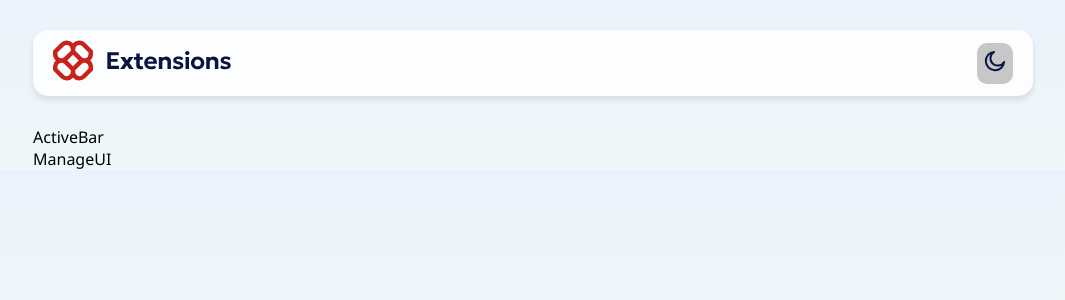
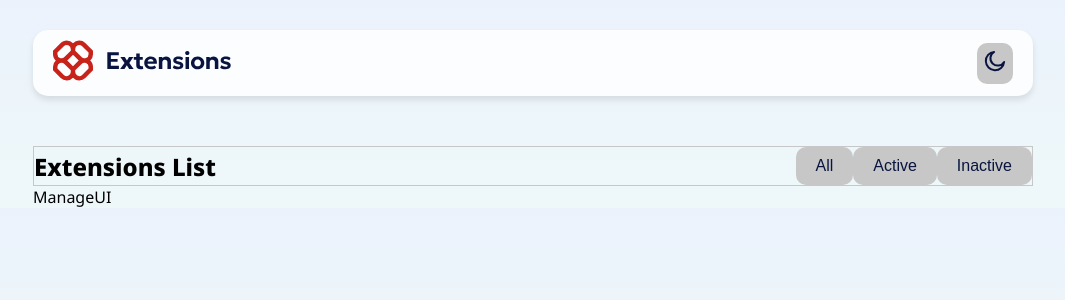
Before and after one commit to nickonyi/Browser-extensions-manager-ui-, a React (Vite) app: page / in a window 1280 px wide. Shown: the top 300 px of the page, without its empty margins (107-1172 px from the left). Built offline with nearby package versions, Linux system fonts and the light colour scheme.

Commit message:
styling the theme icon

```diff
--- a/src/components/ActiveBar.jsx
+++ b/src/components/ActiveBar.jsx
@@ -1,7 +1,18 @@
 import React from 'react';
 
 function ActiveBar() {
-  return <div>ActiveBar</div>;
+  return (
+    <div className="active-bar-container">
+      <div className="active-bar-text">
+        <p className="active-bar-text-title">Extensions List</p>
+      </div>
+      <div className="active-bar-buttons">
+        <button className="active-bar-button active">All</button>
+        <button className="active-bar-button">Active</button>
+        <button className="active-bar-button">Inactive</button>
+      </div>
+    </div>
+  );
 }
 
 export default ActiveBar;
--- a/src/styles/App.scss
+++ b/src/styles/App.scss
@@ -62,3 +62,25 @@ body {
   background-color: $neutral-200;
   cursor: pointer;
 }
+
+.active-bar-container {
+  border: 1px solid $neutral-300;
+  display: flex;
+  align-items: center;
+  justify-content: space-between;
+  margin-top: 50px;
+}
+
+.active-bar-text-title {
+  font-size: 1.5rem;
+  font-weight: 800;
+}
+
+.active-bar-button {
+  background-color: $neutral-300;
+  color: $neutral-900;
+  padding: 10px 20px;
+  border-radius: 10px;
+  font-size: 1rem;
+  border: none;
+}
```
